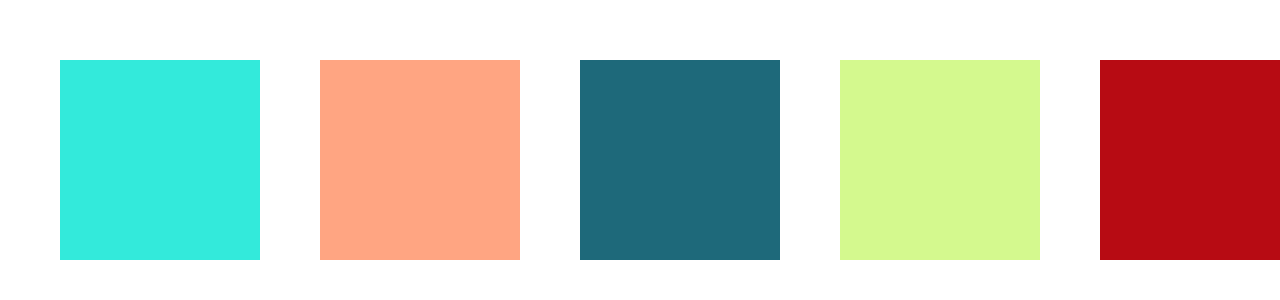
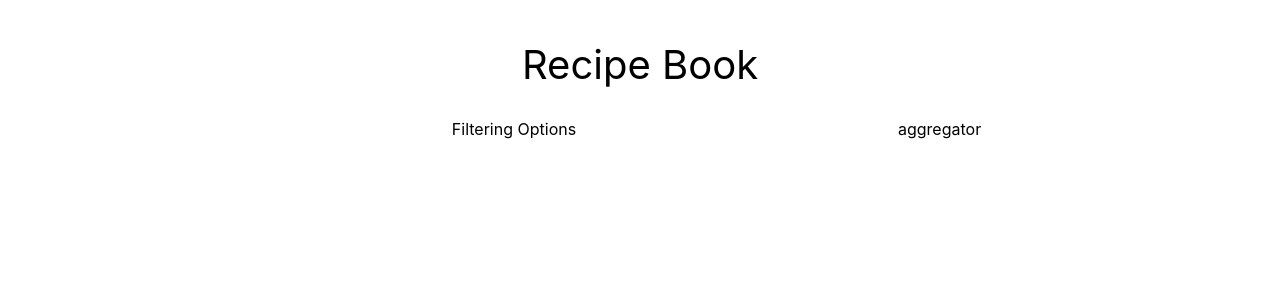
Before and after one commit to anika-ahluwalia/development-playlists, a React (Create React App) app: page / in a window 1280 px wide. Shown: the top 300 px of the page. Built offline with nearby package versions, Linux system fonts and the light colour scheme.

Commit message:
started structure

```diff
--- a/package.json
+++ b/package.json
@@ -6,8 +6,10 @@
     "@testing-library/jest-dom": "^5.11.4",
     "@testing-library/react": "^11.1.0",
     "@testing-library/user-event": "^12.1.10",
+    "bootstrap": "^4.5.3",
     "randomcolor": "^0.6.2",
     "react": "^17.0.1",
+    "react-bootstrap": "^1.4.0",
     "react-dom": "^17.0.1",
     "react-scripts": "4.0.0",
     "web-vitals": "^0.2.4"
--- a/src/App.css
+++ b/src/App.css
@@ -1,17 +1,13 @@
 .App {
   text-align: center;
-  display: flex;
+  padding: 40px;
+  padding-left: 100px;
+  padding-right: 100px;
 }
 
 .App-logo {
   height: 40vmin;
   pointer-events: none;
-}
-
-.color-display{
-  width: 200px;
-  height: 200px;
-  margin: 30px;
 }
 
 @media (prefers-reduced-motion: no-preference) {
@@ -43,3 +39,16 @@
     transform: rotate(360deg);
   }
 }
+
+.overall-title{
+  font-size: 40px;
+}
+
+.app-container{
+  display: flex;
+  padding: 30px;
+}
+
+.left-side{
+  width: 60vw;
+}
--- a/src/App.jsx
+++ b/src/App.jsx
@@ -1,37 +1,66 @@
 import './App.css';
 import React from 'react';
-import ColorDisplay from './Color-display';
+import FilteredList from './FilteredList';
 
 export default class App extends React.Component {
 
   constructor(props){
     super(props);
 
-    var randomColor = require('randomcolor');
-    this.state = {
-      colors: [randomColor(), randomColor(), randomColor(), randomColor(), randomColor()],
-    };
+    this.recipesList = [
+      { title: "Chocolate Chip Cookies", rating: 5, time: "20 min",
+        description: "the best!", img: "https://cdn.sallysbakingaddiction.com/wp-content/uploads/2012/08/chocolate-chip-cookies-1.jpg",
+        meal: "dessert", level: "easy"},
+      { title: "Chocolate Chip Cookies", rating: 5, time: "20 min",
+        description: "the best!", img: "https://cdn.sallysbakingaddiction.com/wp-content/uploads/2012/08/chocolate-chip-cookies-1.jpg",
+        meal: "dessert", level: "easy"},
+      { title: "Chocolate Chip Cookies", rating: 5, time: "20 min",
+        description: "the best!", img: "https://cdn.sallysbakingaddiction.com/wp-content/uploads/2012/08/chocolate-chip-cookies-1.jpg",
+        meal: "dessert", level: "easy"},
+      { title: "Chocolate Chip Cookies", rating: 5, time: "20 min",
+        description: "the best!", img: "https://cdn.sallysbakingaddiction.com/wp-content/uploads/2012/08/chocolate-chip-cookies-1.jpg",
+        meal: "dessert", level: "easy"},
+      { title: "Chocolate Chip Cookies", rating: 5, time: "20 min",
+        description: "the best!", img: "https://cdn.sallysbakingaddiction.com/wp-content/uploads/2012/08/chocolate-chip-cookies-1.jpg",
+        meal: "dessert", level: "easy"},
+    ]
+
+    // var randomColor = require('randomcolor');
+    // this.state = {
+    //   colors: [randomColor(), randomColor(), randomColor(), randomColor(), randomColor()],
+    // };
   }
 
-  refreshColor = (color) => {
-    var randomColor = require('randomcolor');
-    var colors = this.state.colors;
-    var i = 0;
-    for (i = 0; i < 5; i++) {
-      if (colors[i] === color){
-        colors[i] = randomColor();
-      }
-    }
-    this.setState({ colors });
-  }
+  // refreshColor = (color) => {
+  //   var randomColor = require('randomcolor');
+  //   var colors = this.state.colors;
+  //   var i = 0;
+  //   for (i = 0; i < 5; i++) {
+  //     if (colors[i] === color){
+  //       colors[i] = randomColor();
+  //     }
+  //   }
+  //   this.setState({ colors });
+  // }
 
 
   render(){
     return (
       <div className="App">
-        {this.state.colors.map((color) =>
+        <div className="overall-title">Recipe Book</div>
+        <div className="app-container">
+          <div className="left-side">
+            <div> Filtering Options </div>
+            <FilteredList list={this.recipesList} />
+          </div>
+          <div className="right-side">
+            <div>aggregator</div>
+          </div>
+        </div>
+
+        {/* {this.state.colors.map((color) =>
         <ColorDisplay color={color} refresh={this.refreshColor}/>
-        )}
+        )} */}
       </div>
     );
   }
--- /dev/null
+++ b/src/FilteredList.jsx
@@ -0,0 +1,29 @@
+import './App.css';
+import React from 'react';
+
+export default class FilteredList extends React.Component {
+
+  constructor(props){
+    super(props);
+    this.state = {
+        level: "All",
+        meal: "All"
+    };
+  }
+
+  onSelectFilterLevel = () => {
+
+  }
+
+  matchesFilterLevel = () => {
+
+  }
+
+  render(){
+    return (
+      <div className="filtered-list">
+
+      </div>
+    );
+  }
+}
```
Also changed, not shown: src/DisplayList.jsx (added, +17 -0 lines), src/RecipeCard.jsx (added, +23 -0 lines), assets/warm-chocolate-chip-cookies.jpg (added), 1 other file (tests, documents, lock files or other folders).
